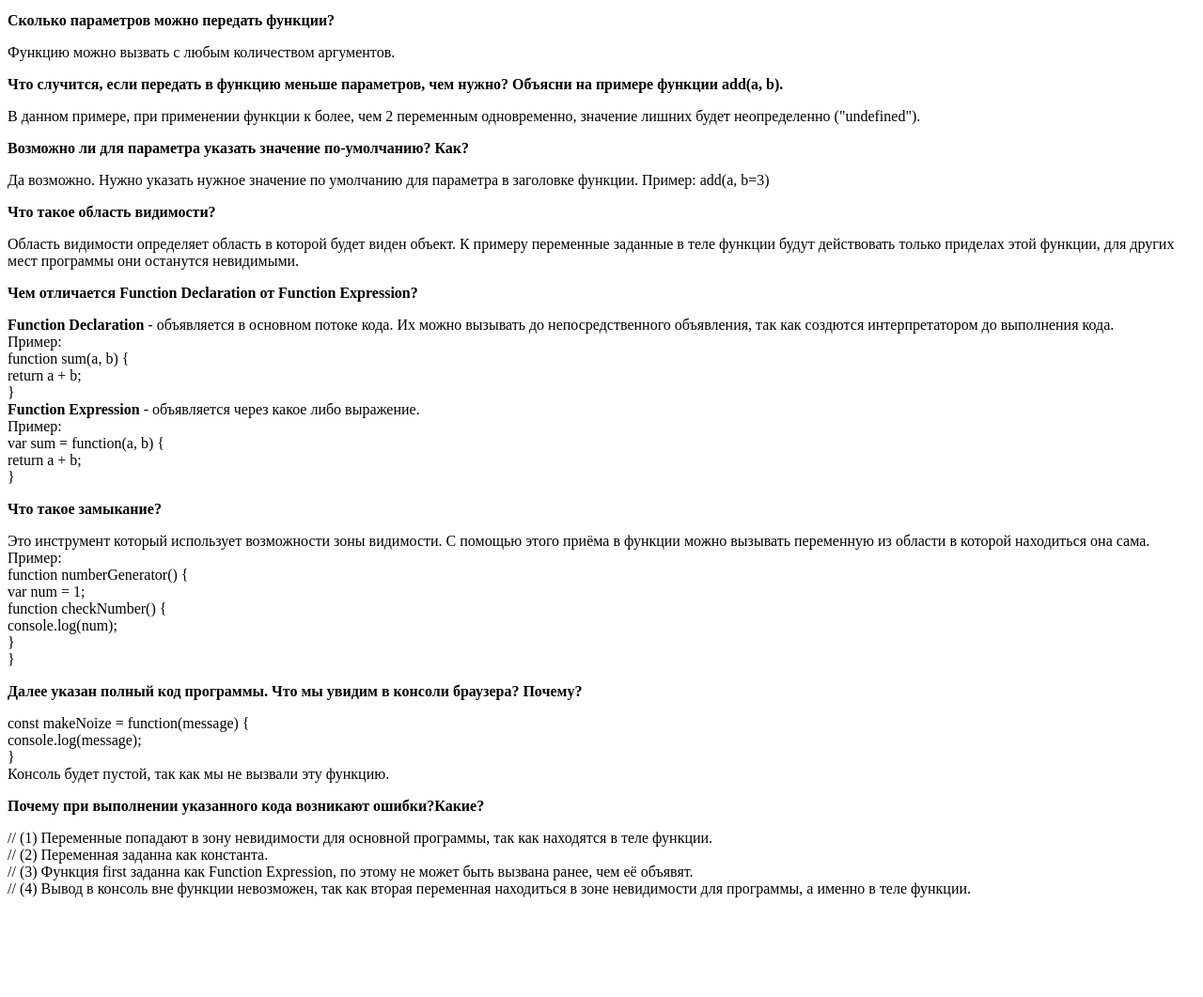
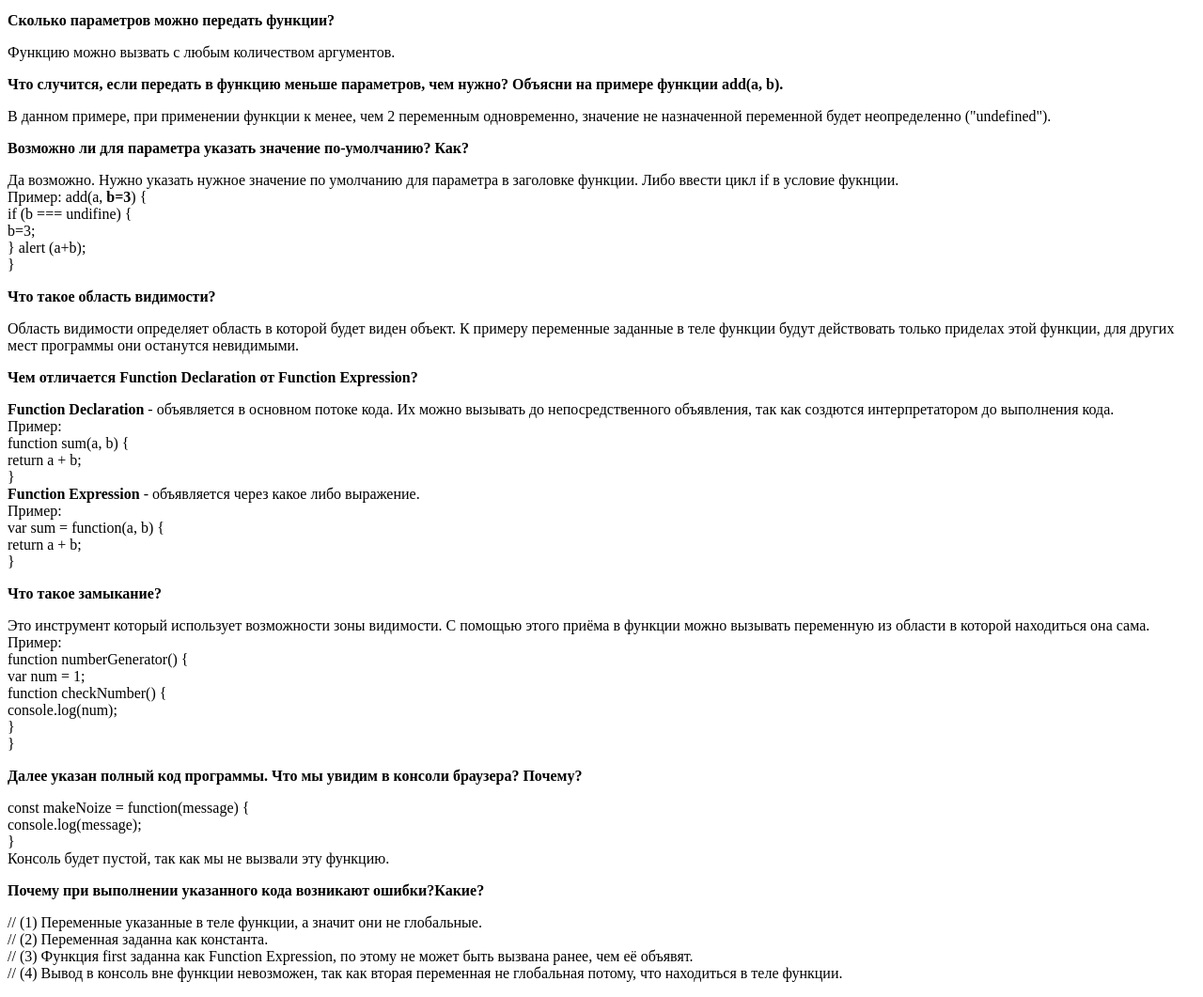
Before and after one commit to Rory-Cooper/margarita-e1-005, a website: page app/pages/answers.html in a window 1280 px wide. Shown: the part 71-1132 px from the top of the page at 94% size. Before the commit the page ends 1042 px from the top, so only its background shows below. Drawn offline with Linux system fonts and the light colour scheme.

Commit message:
Исправила ошибки в домашней работе

```diff
--- a/app/pages/answers.html
+++ b/app/pages/answers.html
@@ -18,12 +18,17 @@
 
 		<div class="pair functions">
 			<p class="question"><b>Что случится, если передать в функцию меньше параметров, чем нужно? Объясни на примере функции add(a, b).</b></p>
-			<p class="answer">В данном примере, при применении функции к более, чем 2 переменным одновременно, значение лишних будет неопределенно ("undefined").</p>
+			<p class="answer">В данном примере, при применении функции к менее, чем 2 переменным одновременно, значение не назначенной переменной будет неопределенно ("undefined").</p>
 		</div>
 
 		<div class="pair functions">
 			<p class="question"><b>Возможно ли для параметра указать значение по-умолчанию? Как?</b></p>
-			<p class="answer">Да возможно. Нужно указать нужное значение по умолчанию для параметра в заголовке функции. Пример: add(a, b=3)</p>
+			<p class="answer">Да возможно. Нужно указать нужное значение по умолчанию для параметра в заголовке функции. Либо ввести цикл if в условие фукнции. <br>
+				Пример: add(a, <b>b=3</b>) { <br>
+			 			if (b === undifine) { <br>
+			 			b=3; <br>
+			 		} alert (a+b); <br>
+			 		}</p>
 		</div>
 
 		<div class="pair functions">
@@ -69,10 +74,10 @@
 
 		<div class="pair functions">
 			<p class="question"><b>Почему при выполнении указанного кода возникают ошибки?Какие?</b></p>
-			<p class="answer">// (1) Переменные попадают в зону невидимости для основной программы, так как находятся в теле функции. <br>
+			<p class="answer">// (1) Переменные указанные в теле функции, а значит они не глобальные. <br>
 			// (2) Переменная заданна как константа.<br>
 			// (3) Функция first заданна как Function Expression, по этому не может быть вызвана ранее, чем её объявят.<br>
-			// (4) Вывод в консоль вне функции невозможен, так как вторая переменная находиться в зоне невидимости для программы, а именно в теле функции.</p>
+			// (4) Вывод в консоль вне функции невозможен, так как вторая переменная не глобальная потому, что находиться в теле функции.</p>
 		</div>
 	</div>
 </body>
```
